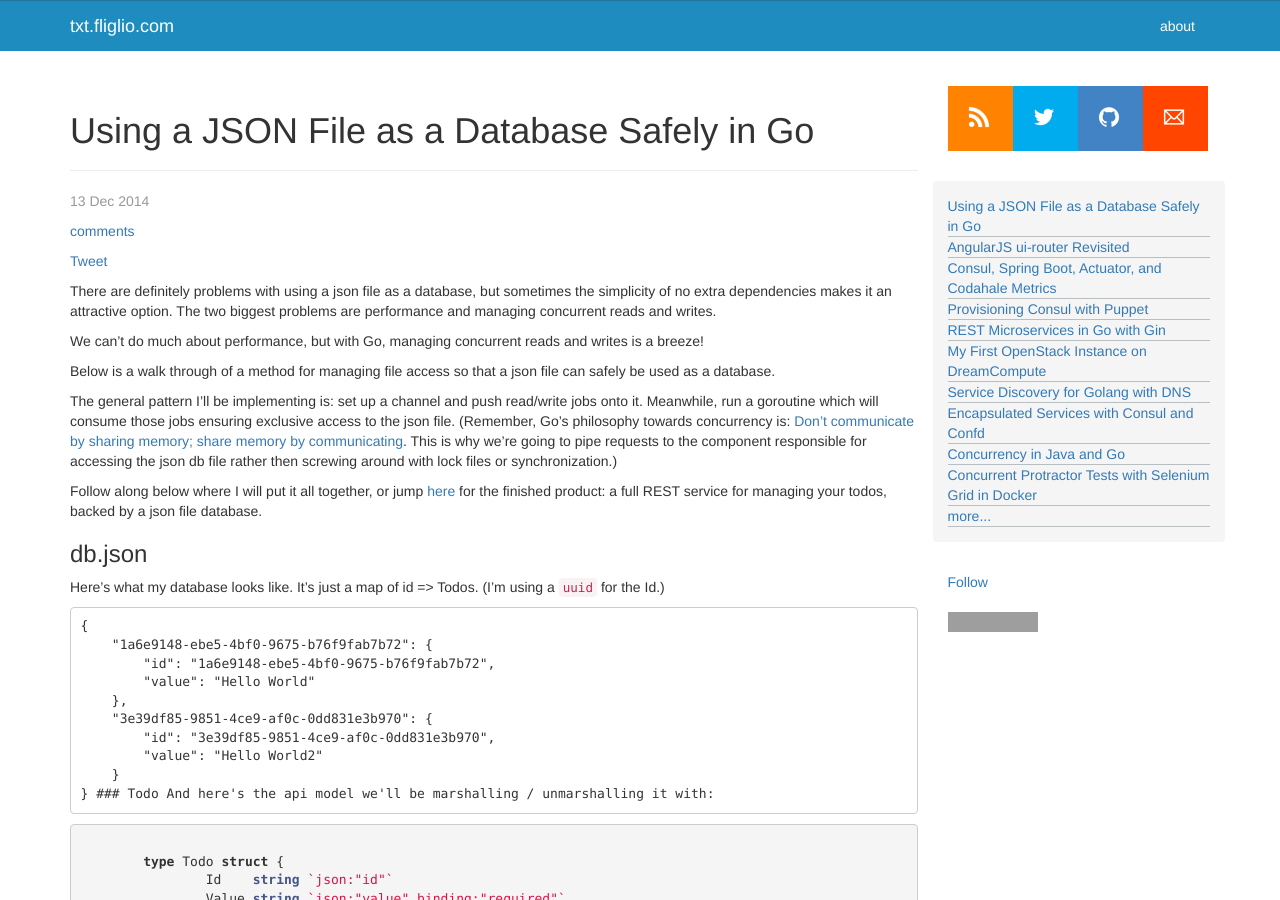
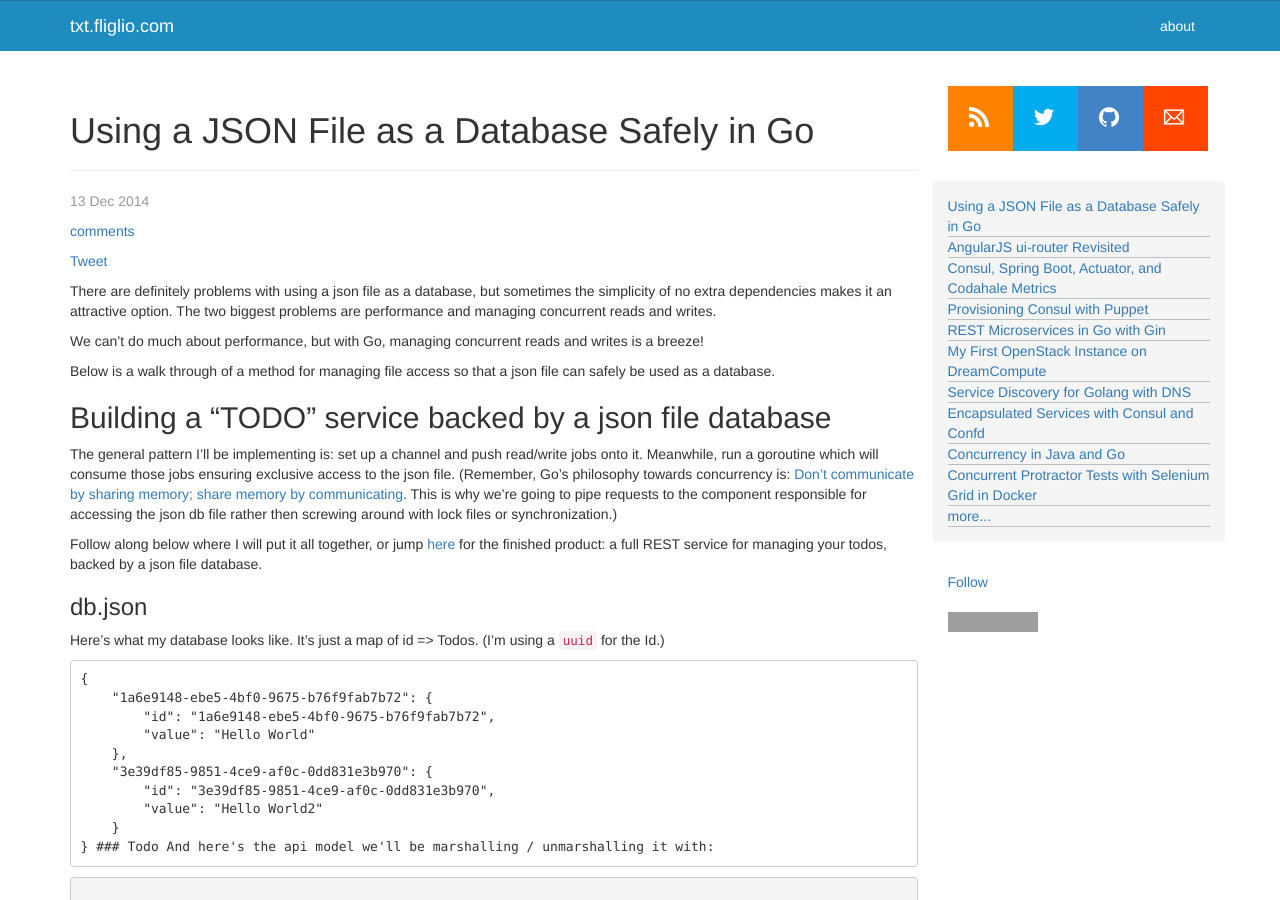
Before and after one commit to benschw/benschw.github.io, a Jekyll site: the page built from _posts/2014-12-13-safe-json-file-db-in-go.markdown, in a window 1280 px wide and 900 px high. Built offline with Jekyll 4.4.1, drawn with Linux system fonts in a browser that asks for light colours; nearby versions of some CDN libraries; Markdown is read by kramdown in place of the engine named in the settings; comment, search, counter and statistics services are not loaded; grey boxes are pictures that could not be loaded.

Commit message:
fix(jsondb): wording issues

```diff
--- a/_posts/2014-12-13-safe-json-file-db-in-go.markdown
+++ b/_posts/2014-12-13-safe-json-file-db-in-go.markdown
@@ -19,6 +19,8 @@ We can't do much about performance, but with Go, managing concurrent reads and w
 Below is a walk through of a method for managing file access so that a json file can safely be used as a database.
 
 <!--more-->
+
+## Building a "TODO" service backed by a json file database
 
 The general pattern I'll be implementing is: set up a channel and push read/write jobs onto it. Meanwhile, run a goroutine which will consume those jobs ensuring exclusive access to the json file. (Remember, Go's philosophy towards concurrency is: [Don't communicate by sharing memory; share memory by communicating](http://golang.org/doc/codewalk/sharemem/). This is why we're going to pipe requests to the component responsible for accessing the json db file rather then screwing around with lock files or synchronization.)
 
```
